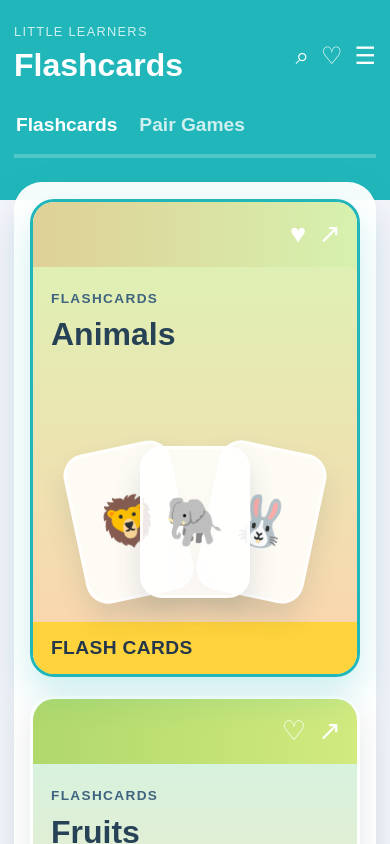
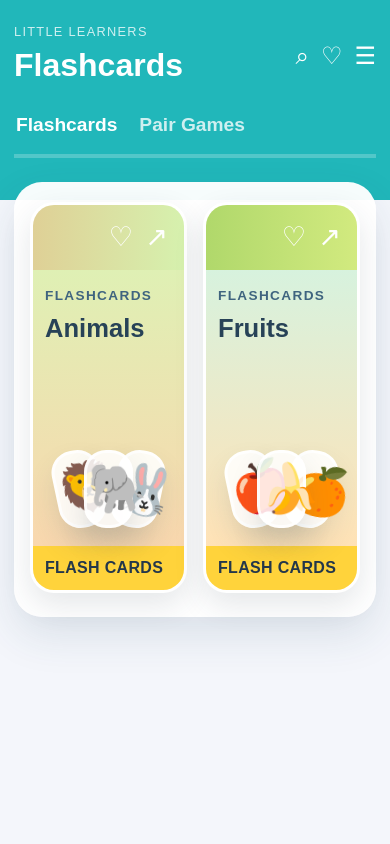
Before and after one commit to rattanakchea/kid-app, a React (Vite) app: page / in a window 390 px wide. Shown: the top 844 px of the page. Built offline with nearby package versions, Linux system fonts and the light colour scheme.

Commit message:
feat: add detail page navigation for games

```diff
--- a/src/App.tsx
+++ b/src/App.tsx
@@ -5,6 +5,7 @@ const freePacks = packs.filter((pack) => !pack.locked);
 const matchTileCount = 4;
 
 type GameMode = "flashcards" | "match";
+type PageView = "home" | "detail";
 
 type MatchTile = {
   id: string;
@@ -14,14 +15,8 @@ type MatchTile = {
 };
 
 const sections: { id: GameMode; label: string }[] = [
-  {
-    id: "flashcards",
-    label: "Flashcards"
-  },
-  {
-    id: "match",
-    label: "Pair Games"
-  }
+  { id: "flashcards", label: "Flashcards" },
+  { id: "match", label: "Pair Games" }
 ];
 
 function shuffleTiles<T>(items: T[]) {
@@ -60,6 +55,7 @@ function createMatchTiles(pack: (typeof freePacks)[number]): MatchTile[] {
 export default function App() {
   const [selectedPackId, setSelectedPackId] = useState(freePacks[0]?.id ?? "");
   const [gameMode, setGameMode] = useState<GameMode>("flashcards");
+  const [pageView, setPageView] = useState<PageView>("home");
   const [currentCardIndex, setCurrentCardIndex] = useState(0);
   const [matchTiles, setMatchTiles] = useState<MatchTile[]>([]);
   const [flippedTileIds, setFlippedTileIds] = useState<string[]>([]);
@@ -84,21 +80,30 @@ export default function App() {
     setMatchTiles(createMatchTiles(selectedPack));
   }, [selectedPack]);
 
-  const handleSelectPack = (packId: string) => {
-    setSelectedPackId(packId);
+  const resetGameState = (packId: string) => {
+    const nextPack = freePacks.find((pack) => pack.id === packId) ?? freePacks[0];
+
+    setSelectedPackId(nextPack.id);
+    setCurrentCardIndex(0);
+    setFlippedTileIds([]);
+    setMatchMoves(0);
+    setMatchTiles(createMatchTiles(nextPack));
   };
 
   const handleSelectMode = (mode: GameMode) => {
     setGameMode(mode);
+    resetGameState(selectedPackId);
+    setPageView("home");
+  };
 
-    if (mode === "flashcards") {
-      setCurrentCardIndex(0);
-      return;
-    }
+  const handleOpenDetailPage = (mode: GameMode, packId: string) => {
+    setGameMode(mode);
+    resetGameState(packId);
+    setPageView("detail");
+  };
 
-    setFlippedTileIds([]);
-    setMatchMoves(0);
-    setMatchTiles(createMatchTiles(selectedPack));
+  const handleBackHome = () => {
+    setPageView("home");
   };
 
   const handlePrevious = () => {
@@ -163,79 +168,8 @@ export default function App() {
     }, 700);
   };
 
-  return (
-    <div className="app-shell">
-      <header className="topbar">
-        <div className="topbar-row">
-          <div className="topbar-title-group">
-            <p className="topbar-eyebrow">Little learners</p>
-            <h1>{currentSection.label}</h1>
-          </div>
-          <div className="topbar-actions" aria-hidden="true">
-            <span>⌕</span>
-            <span>♡</span>
-            <span>☰</span>
-          </div>
-        </div>
-
-        <nav className="section-menu" aria-label="Game sections">
-          {sections.map((section) => (
-            <button
-              key={section.id}
-              className={`section-tab${gameMode === section.id ? " active" : ""}`}
-              onClick={() => handleSelectMode(section.id)}
-              type="button"
-            >
-              {section.label}
-            </button>
-          ))}
-        </nav>
-      </header>
-
-      <main className="home-layout">
-        <section className="card-grid-panel">
-          <div className="home-card-grid">
-            {freePacks.map((pack) => {
-              const isActive = selectedPackId === pack.id;
-              const footerLabel =
-                gameMode === "flashcards" ? "FLASH CARDS" : "PAIR GAMES";
-
-              return (
-                <button
-                  key={`${gameMode}-card-${pack.id}`}
-                  className={`home-card${isActive ? " active" : ""}`}
-                  onClick={() => handleSelectPack(pack.id)}
-                  type="button"
-                >
-                  <div className={`home-card-top band-${pack.id}`}>
-                    <span className="home-card-heart">{isActive ? "♥" : "♡"}</span>
-                    <span className="home-card-share">↗</span>
-                  </div>
-                  <div className={`home-card-body tint-${pack.id}`}>
-                    <p className="home-card-kicker">{currentSection.label}</p>
-                    <h3>{pack.title}</h3>
-                    <div className="card-stack" aria-hidden="true">
-                      <span className="stack-card stack-left">
-                        {pack.cards[0]?.emoji}
-                      </span>
-                      <span className="stack-card stack-center">
-                        {gameMode === "flashcards"
-                          ? pack.cards[1]?.emoji ?? pack.cards[0]?.emoji
-                          : pack.cards[2]?.emoji ?? pack.cards[0]?.emoji}
-                      </span>
-                      <span className="stack-card stack-right">
-                        {pack.cards[3]?.emoji ?? pack.cards[0]?.emoji}
-                      </span>
-                    </div>
-                  </div>
-                  <div className="home-card-footer">{footerLabel}</div>
-                </button>
-              );
-            })}
-          </div>
-        </section>
-
-        <section className="play-panel">
+  const renderGameContent = () => (
+    <>
       <div className="section-heading">
         <h2>
           {selectedPack.title} {gameMode === "flashcards" ? "flashcards" : "pair game"}
@@ -315,8 +249,106 @@ export default function App() {
           ) : null}
         </>
       )}
+    </>
+  );
+
+  return (
+    <div className="app-shell">
+      <header className="topbar">
+        <div className="topbar-row">
+          <div className="topbar-title-group">
+            <p className="topbar-eyebrow">Little learners</p>
+            <h1>{pageView === "home" ? currentSection.label : `${selectedPack.title} ${currentSection.label}`}</h1>
+          </div>
+          <div className="topbar-actions" aria-hidden="true">
+            <span>⌕</span>
+            <span>♡</span>
+            <span>☰</span>
+          </div>
+        </div>
+
+        <nav className="section-menu" aria-label="Game sections">
+          {sections.map((section) => (
+            <button
+              key={section.id}
+              className={`section-tab${gameMode === section.id ? " active" : ""}`}
+              onClick={() => handleSelectMode(section.id)}
+              type="button"
+            >
+              {section.label}
+            </button>
+          ))}
+        </nav>
+      </header>
+
+      {pageView === "home" ? (
+        <main className="home-layout">
+          <section className="card-grid-panel">
+            <div className="home-card-grid">
+              {freePacks.map((pack) => {
+                const footerLabel =
+                  gameMode === "flashcards" ? "FLASH CARDS" : "PAIR GAMES";
+
+                return (
+                  <button
+                    key={`${gameMode}-card-${pack.id}`}
+                    className="home-card"
+                    onClick={() => handleOpenDetailPage(gameMode, pack.id)}
+                    type="button"
+                  >
+                    <div className={`home-card-top band-${pack.id}`}>
+                      <span className="home-card-heart">♡</span>
+                      <span className="home-card-share">↗</span>
+                    </div>
+                    <div className={`home-card-body tint-${pack.id}`}>
+                      <p className="home-card-kicker">{currentSection.label}</p>
+                      <h3>{pack.title}</h3>
+                      <div className="card-stack" aria-hidden="true">
+                        <span className="stack-card stack-left">
+                          {pack.cards[0]?.emoji}
+                        </span>
+                        <span className="stack-card stack-center">
+                          {gameMode === "flashcards"
+                            ? pack.cards[1]?.emoji ?? pack.cards[0]?.emoji
+                            : pack.cards[2]?.emoji ?? pack.cards[0]?.emoji}
+                        </span>
+                        <span className="stack-card stack-right">
+                          {pack.cards[3]?.emoji ?? pack.cards[0]?.emoji}
+                        </span>
+                      </div>
+                    </div>
+                    <div className="home-card-footer">{footerLabel}</div>
+                  </button>
+                );
+              })}
+            </div>
           </section>
         </main>
+      ) : (
+        <main className="detail-layout">
+          <section className="detail-panel">
+            <div className="detail-topbar">
+              <button className="back-button" onClick={handleBackHome} type="button">
+                ← Back
+              </button>
+              <div className="detail-pack-switcher">
+                {freePacks.map((pack) => (
+                  <button
+                    key={`detail-${pack.id}`}
+                    className={`detail-pack-button${selectedPackId === pack.id ? " active" : ""}`}
+                    onClick={() => resetGameState(pack.id)}
+                    type="button"
+                  >
+                    {pack.title}
+                  </button>
+                ))}
+              </div>
+            </div>
+
+            {renderGameContent()}
+          </section>
+        </main>
+      )}
     </div>
   );
 }
--- a/src/index.css
+++ b/src/index.css
@@ -111,13 +111,19 @@ button {
   padding: 24px 20px 0;
 }
 
+.detail-layout {
+  padding: 24px 20px 0;
+}
+
 .card-grid-panel,
+.detail-panel,
 .play-panel {
   border-radius: 28px;
   background: rgba(255, 255, 255, 0.96);
   box-shadow: 0 18px 44px rgba(32, 74, 101, 0.12);
 }
 
+.detail-panel,
 .play-panel {
   padding: 20px;
 }
@@ -258,6 +264,45 @@ button {
   letter-spacing: 0.02em;
 }
 
+.detail-topbar {
+  display: flex;
+  flex-wrap: wrap;
+  align-items: center;
+  justify-content: space-between;
+  gap: 12px;
+  margin-bottom: 18px;
+}
+
+.back-button {
+  padding: 12px 16px;
+  border: none;
+  border-radius: 16px;
+  background: #17324d;
+  color: #fffaf1;
+  font-weight: 700;
+}
+
+.detail-pack-switcher {
+  display: flex;
+  flex-wrap: wrap;
+  gap: 10px;
+}
+
+.detail-pack-button {
+  padding: 12px 18px;
+  border: 1px solid #c9d9e5;
+  border-radius: 999px;
+  background: #f8fbff;
+  color: #2c4a62;
+  font-weight: 700;
+}
+
+.detail-pack-button.active {
+  background: #21b7ba;
+  border-color: #21b7ba;
+  color: #ffffff;
+}
+
 .play-panel {
   padding-bottom: 24px;
 }
@@ -390,16 +435,42 @@ button {
     padding-right: 14px;
   }
 
+  .detail-layout {
+    padding-left: 14px;
+    padding-right: 14px;
+  }
+
   .topbar-actions {
     gap: 12px;
     font-size: 1.5rem;
   }
 
-  .home-card-grid {
-    grid-template-columns: 1fr;
-  }
-
   .match-grid {
     grid-template-columns: repeat(2, minmax(0, 1fr));
   }
+
+  .home-card-body {
+    min-height: 260px;
+    padding: 16px 12px 18px;
+  }
+
+  .home-card-body h3 {
+    font-size: clamp(1.6rem, 5vw, 2.4rem);
+  }
+
+  .card-stack {
+    height: 170px;
+    margin-top: 18px;
+  }
+
+  .home-card-footer {
+    padding: 10px 12px;
+    font-size: 1rem;
+  }
 }
+
+@media (max-width: 520px) {
+  .home-card-grid {
+    grid-template-columns: repeat(2, minmax(0, 1fr));
+  }
+}
```
Also changed, not shown: 2 other files (tests, documents, lock files or other folders). Lines whose indentation alone changed are shown as unchanged.
